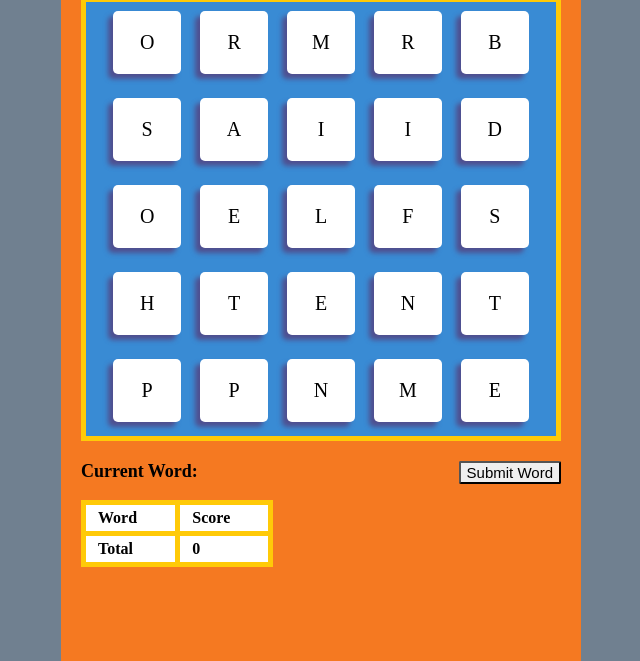
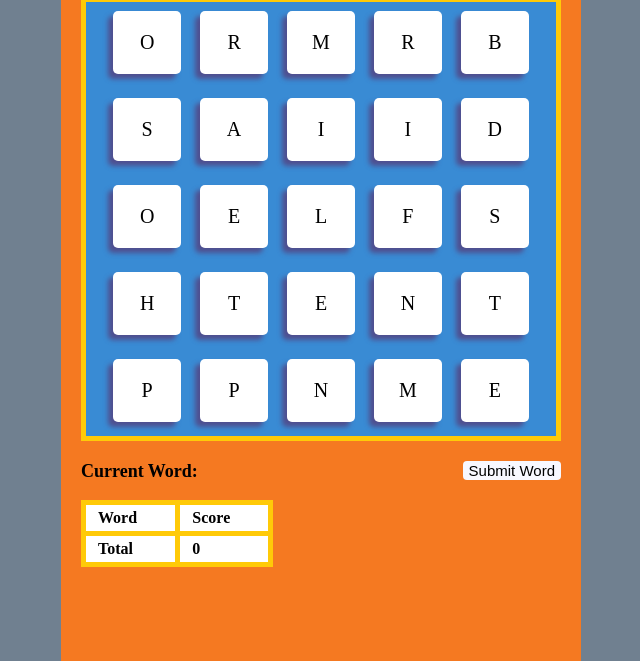
Before and after one commit to JohnTrecker/Boggle, a plain HTML site: page index.html in a window 1280 px wide. Shown: the part 139-800 px from the top of the page, without its empty margins (319-959 px from the left). Drawn offline with Linux system fonts and the light colour scheme.

Commit message:
removes button border, increses border-radius

```diff
--- a/main.css
+++ b/main.css
@@ -157,11 +157,12 @@ img.logo{
 .submit {
   position: absolute;
   right: 0;
-
+  background-color: ghostwhite;
   outline: none;
+  border: none;
   max-height: 20%;
   width: auto;
-  border-radius: 2px;
+  border-radius: 4px;
   font-size: 15px;
 }
 div.container5 {
```
